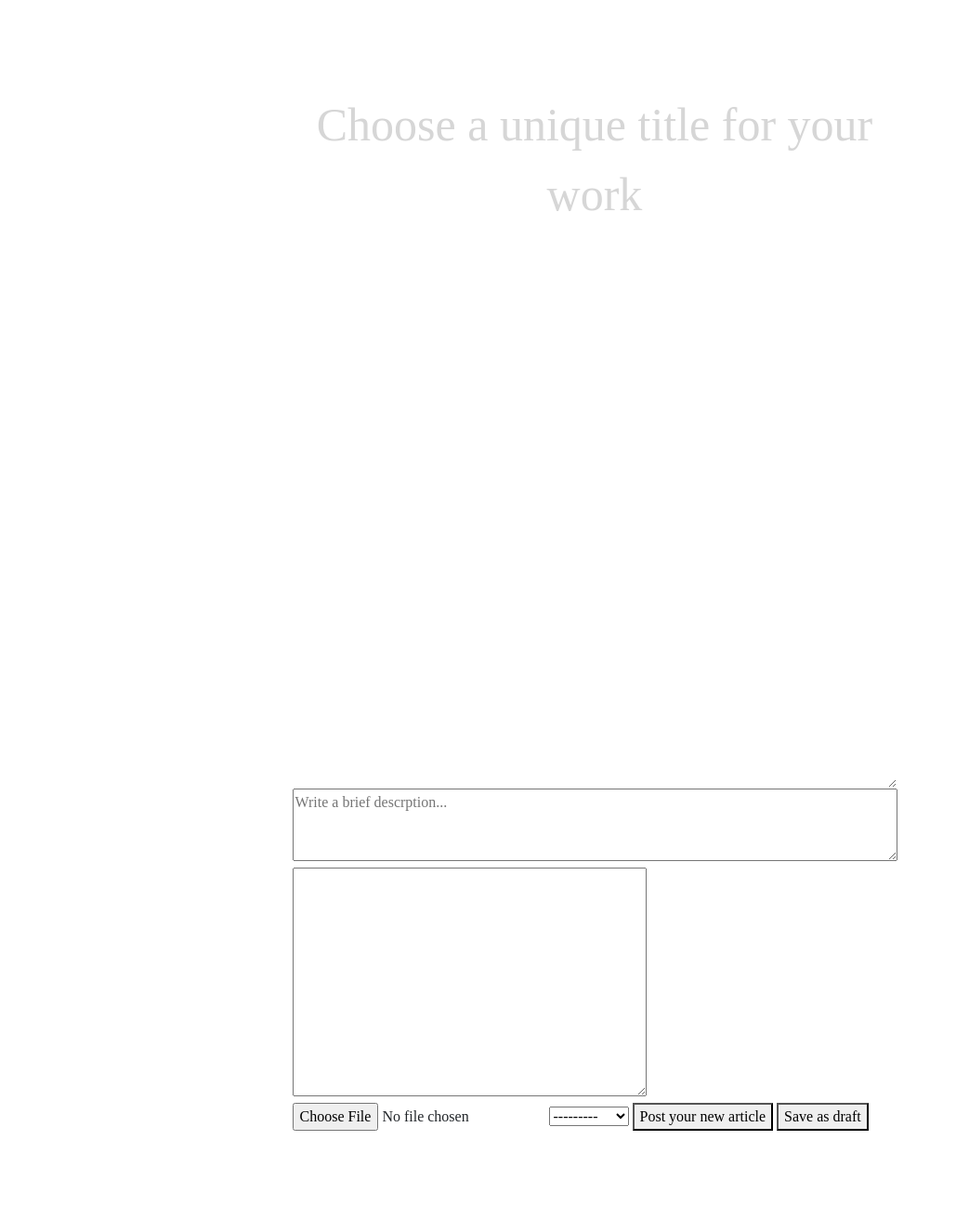
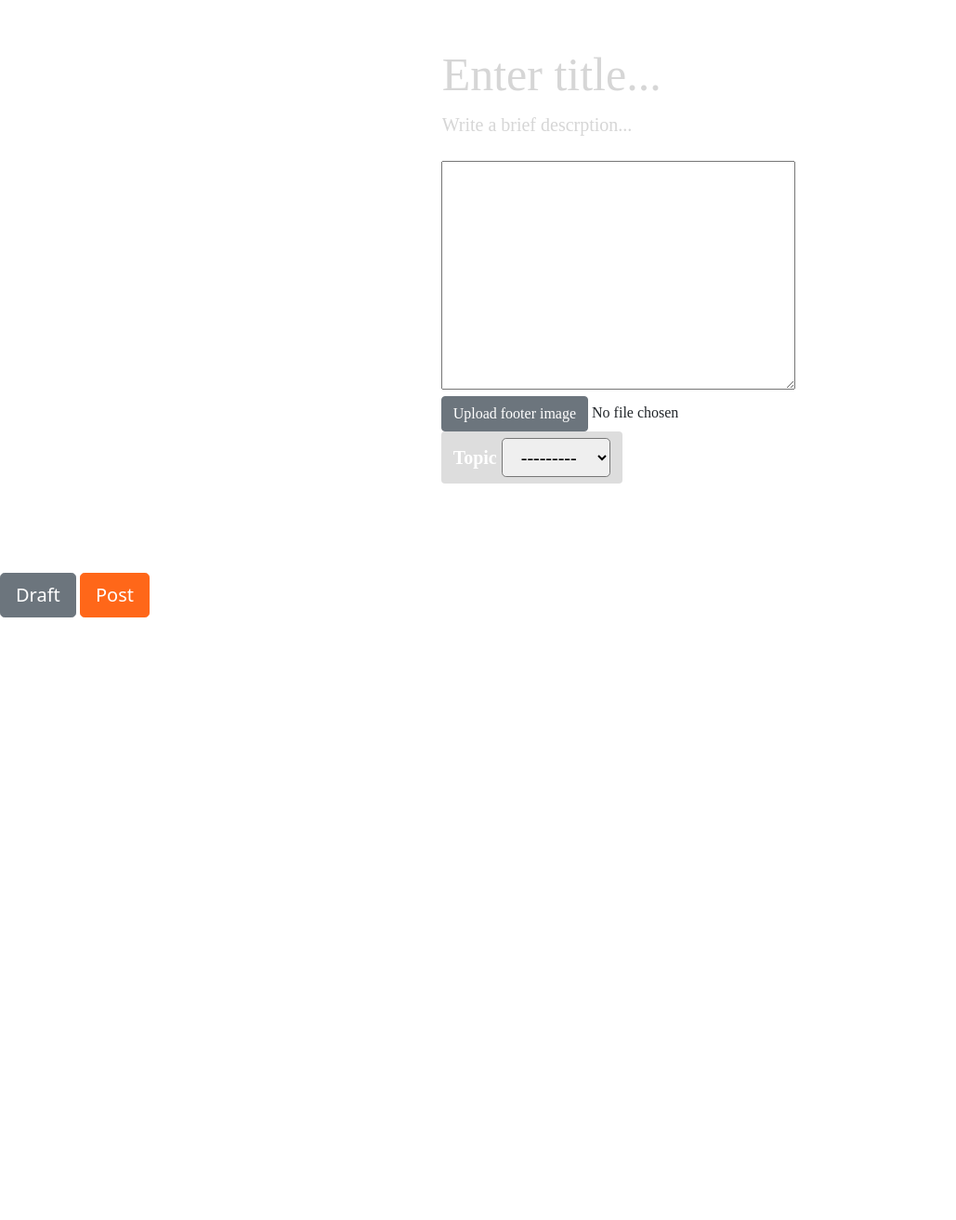
Before and after one commit to imbesci/substack-clone, a Django app: page /articles/create/ in a window 1280 px wide. Shown: the part 72-1384 px from the top of the page at 93% size, without its empty margins (0-1029 px from the left). After the commit the page ends 736 px from the top, so only its background shows below. Run offline with Django 4.2, Linux system fonts and the light colour scheme; a user stored in the database is signed in; some libraries are stand-ins or nearby versions.

Commit message:
Updated create article page

```diff
--- a/substack/articles/forms.py
+++ b/substack/articles/forms.py
@@ -1,13 +1,12 @@
-from csv import list_dialects
 from django import forms
 from . import models
 
 
 #add form for making new articles
 class CreateArticle(forms.ModelForm):
-    title = forms.CharField(max_length = 200, widget = forms.Textarea(attrs = {'placeholder': 'Choose a unique title for your work', 'min_length':1, 'size': 50}))
-    description = forms.CharField(widget = forms.Textarea(attrs = {'placeholder': 'Write a brief descrption...', 'rows':'3', 'cols': '70'}))
-    # body = forms.CharField(widget = forms.Textarea(attrs = {'placeholder': 'Write the body of your article...', 'rows':'10', 'cols': '100'},))
+    title = forms.CharField(max_length = 200, widget = forms.Textarea(attrs = {'placeholder': 'Enter title...', 'min_length':1, 'rows':1}))
+    description = forms.CharField(widget = forms.Textarea(attrs = {'placeholder': 'Write a brief descrption...', 'rows':'2', }))
+
 
     class Meta:
         model = models.Article
--- a/substack/articles/templates/articles/article_creation.html
+++ b/substack/articles/templates/articles/article_creation.html
@@ -11,37 +11,89 @@
 {% include 'snippets/generalheader.html' %}
 
 <style>
-    #title {
+     #title {
         font-size: 50px !important;
         color: rgb(120,120,120)  !important;
         width: 100% !important;
-        height: auto !important;
+        outline: none !important;
+        overflow-y: hidden !important;
+        resize:none;
     }
-    #title::placeholder {
+
+    #description {
+        font-size: 20px !important;
+        color: rgb(120,120,120)  !important;
+        width: 100% !important;
+        outline: none !important;
+        overflow-y: hidden !important;
+        resize:none;
+
+    }
+
+    #title::placeholder, #description::placeholder {
         color: rgb(214,214,214)  !important ;
         opacity: 1;
-      }
+    }
+    #topicspan {
+        background-color: #DDDDDD !important;
+        outline: none;
+    }
 </style>
 
-<div class="d-flex justify-content-center col-6 offset-3 mt-5 p-5 rounded-3  p-3 mb-5 bg-body rounded">
+<div class="d-flex justify-content-center col-5 offset-4  p-5 rounded-3  mb-5 bg-body rounded">
 <form id='create-article-form' class="" method='post' action="." enctype="multipart/form-data">{% csrf_token %}
-    {{ articleForm.media }}
-    {% render_field articleForm.title id="title" class="d-block border border-white p-0 m-auto shadow-none text-center "%}
-    {% render_field articleForm.description %}
-    {% render_field articleForm.body %}
-    {% render_field articleForm.thumbnail %}
-    {% render_field articleForm.topic  %}
+    {% render_field articleForm.media %}
+    {% render_field articleForm.title id="title" class="d-block border border-white lh-sm p-0 m-auto shadow-none text-start "%}
+    {% render_field articleForm.description id="description" class="d-block border border-white lh-sm p-0 m-auto mt-2 shadow-none text-start" %}
+    {% render_field articleForm.body id="body" %}
+
+    {% render_field articleForm.thumbnail hidden="hidden" %}
+    <button type="button" class="btn btn-secondary " id="custom-button">Upload footer image</button>
+    <span id="imagepath">No file chosen</span>
+
+    <span id="topicspan" class="badge bg-secondary fs-5">Topic
+    {% render_field articleForm.topic class="form-select-lg" %} </span>
+    </div>
 
 
-
-    <button name="submit">Post your new article</button>
-    <button name="saveAsDraft" value="True">Save as draft</button>
+    <button class="btn btn-lg btn-secondary text-white" name="saveAsDraft" value="True">Draft</button>
+    <button class="btn btn-lg btn-primary text-white" name="submit">Post</button>
 </form>
 </div>
 
 {% include 'snippets/footer.html' %}
 
 <script>
-    autosize($('#title'));
+    $('#title').on('input', function() {
+        $(this)
+          .width (50)
+          .height(50)
+          .width (this.scrollWidth)
+          .height(this.scrollHeight);
+      });
+    $('#description').on('input', function() {
+    $(this)
+        .width (50)
+        .height(50)
+        .width (this.scrollWidth)
+        .height(this.scrollHeight);
+    });
+
+    const djangoinput = document.getElementById("id_thumbnail");
+    const buttonoverlay = document.getElementById("custom-button");
+    const imagepath = document.getElementById("imagepath");
+
+    buttonoverlay.addEventListener("click", function() {
+        djangoinput.click();
+    });
+
+    djangoinput.addEventListener("change", function() {
+        if (djangoinput.value) {
+            imagepath.innerHTML = djangoinput.value.match(/[\/\\]([\w\d\s\.\-\(\)]+)$/)[1];
+        } else {
+            imagepath.innerHTML = "No file chosen";
+        }
+    });
+
 </script>
 {% endblock content %}
--- a/substack/assets/styles.css
+++ b/substack/assets/styles.css
@@ -159,3 +159,7 @@ hr {
     left:48vw;
     top:90vh;
 }
+
+.noHover{
+    pointer-events: none !important;
+}
--- a/substack/templates/homepage.html
+++ b/substack/templates/homepage.html
@@ -26,9 +26,6 @@
         }
         #homepagearticlesrow {
             min-height: 60vh !important;
-        }
-        .noHover{
-            pointer-events: none !important;
         }
         #frontpagebuttons {
             margin-bottom: 50vh !important;
```
Also changed, not shown: substack/db.sqlite3.
